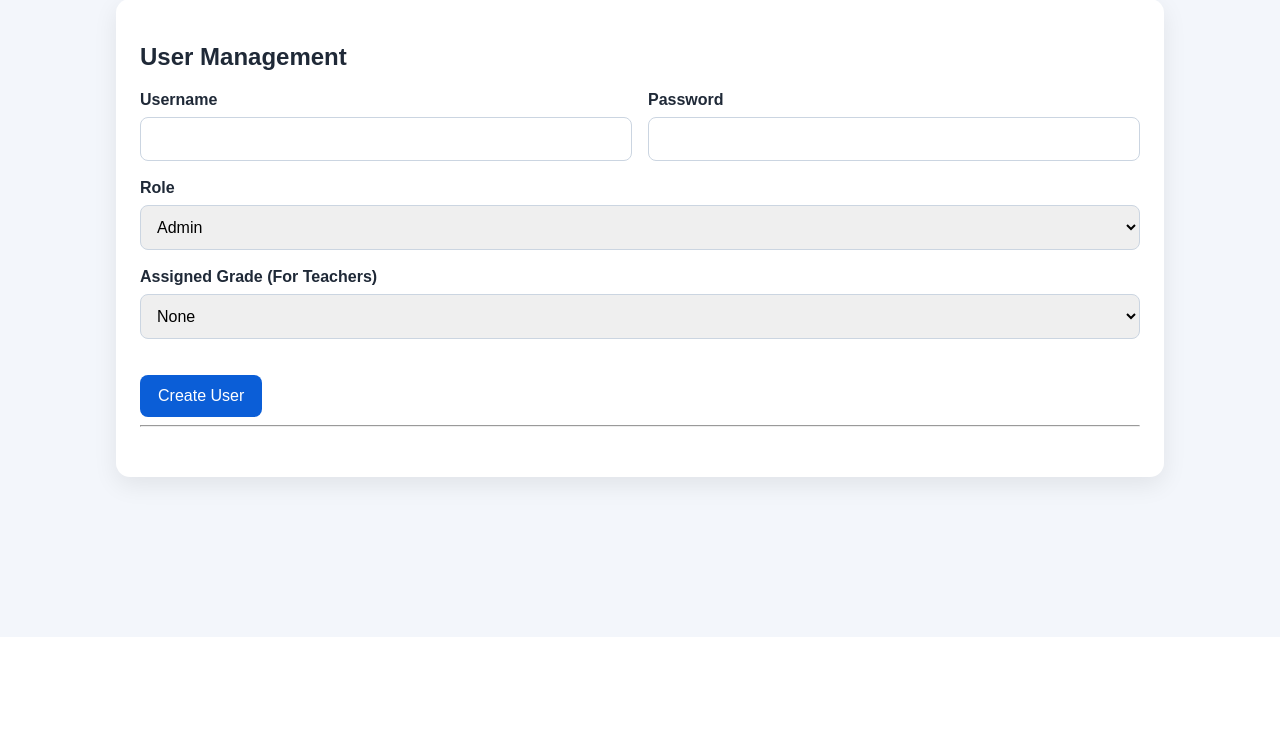
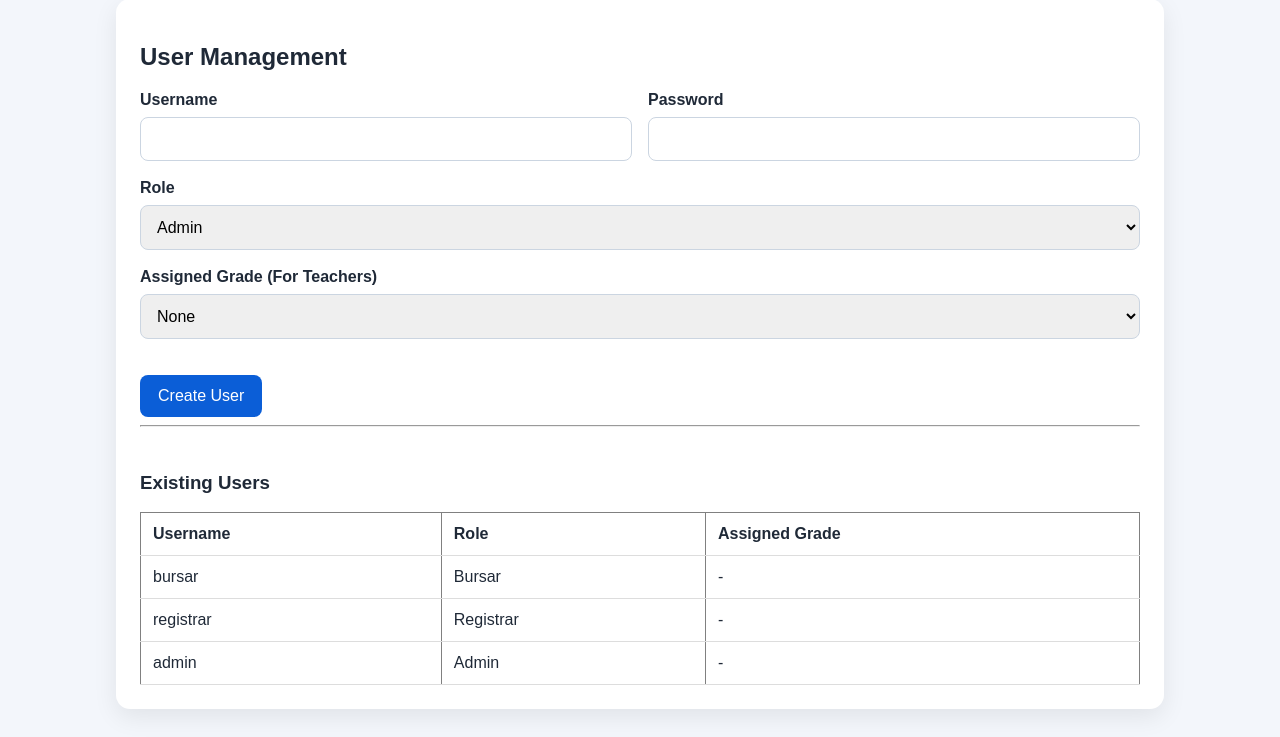
Before and after one commit to qaswar114/umar-faruq-school-system, a Flask app: page /users in a window 1280 px wide. Shown: the part 163-900 px from the top of the page. Before the commit the page ends 668 px from the top, so only its background shows below. Run offline with Flask 3, Linux system fonts and the light colour scheme; the visitor is signed in with stand-in values (Sample User, id 1).

Commit message:
Update users.html

```diff
--- a/templates/users.html
+++ b/templates/users.html
@@ -37,10 +37,23 @@
         <br>
         <button type="submit">Create User</button>
     </form>
+   <hr><br>
+   <h3>Existing Users</h3>
 
-    <hr><br>
+<table border="1" cellpadding="8" cellspacing="0" width="100%">
+    <tr>
+        <th>Username</th>
+        <th>Role</th>
+        <th>Assigned Grade</th>
+    </tr>
 
-
-    </form>
+    {% for u in users %}
+    <tr>
+        <td>{{ u.username }}</td>
+        <td>{{ u.role }}</td>
+        <td>{{ u.assigned_grade or "-" }}</td>
+    </tr>
+ {% endfor %}
+</table>
 </div>
 {% endblock %}
```
